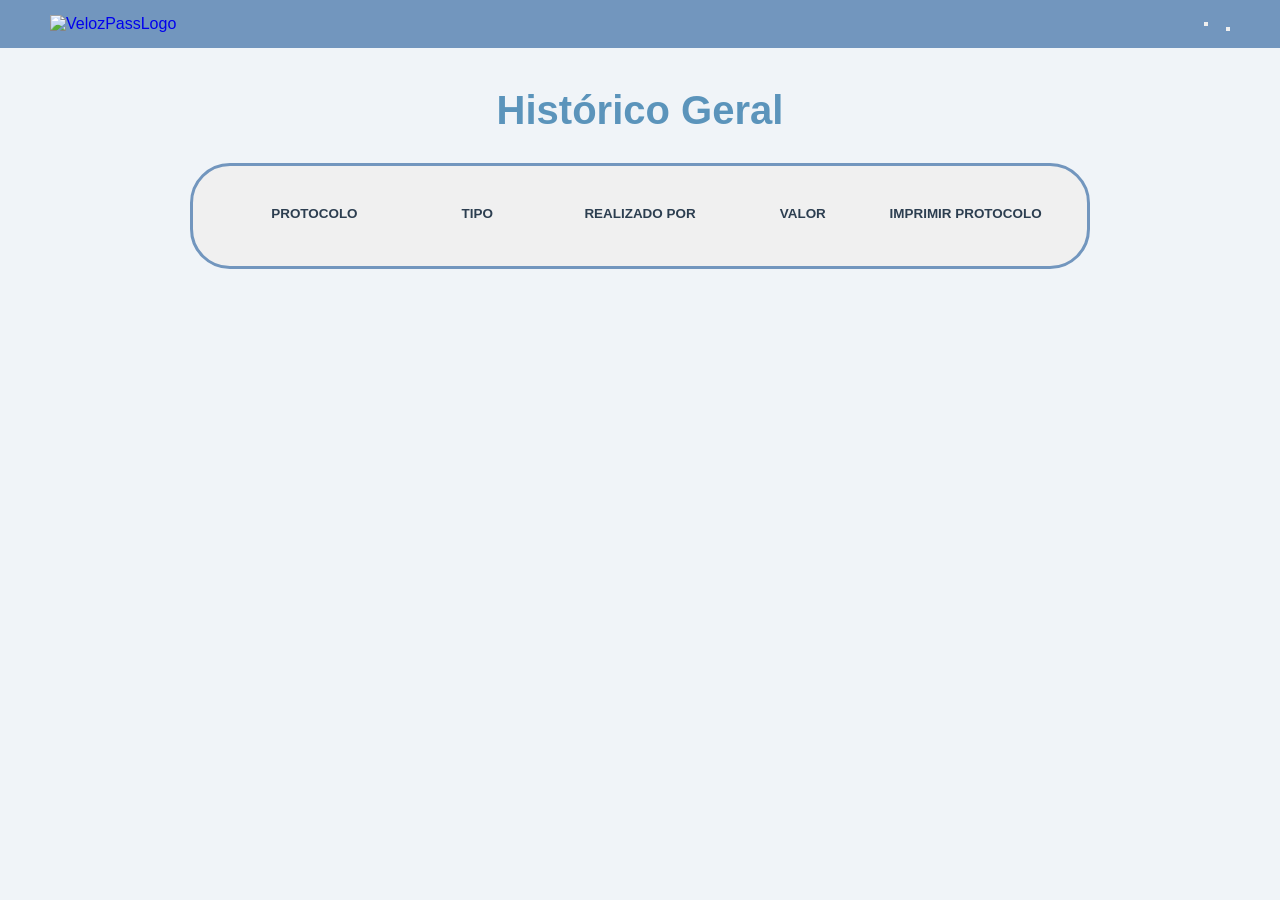
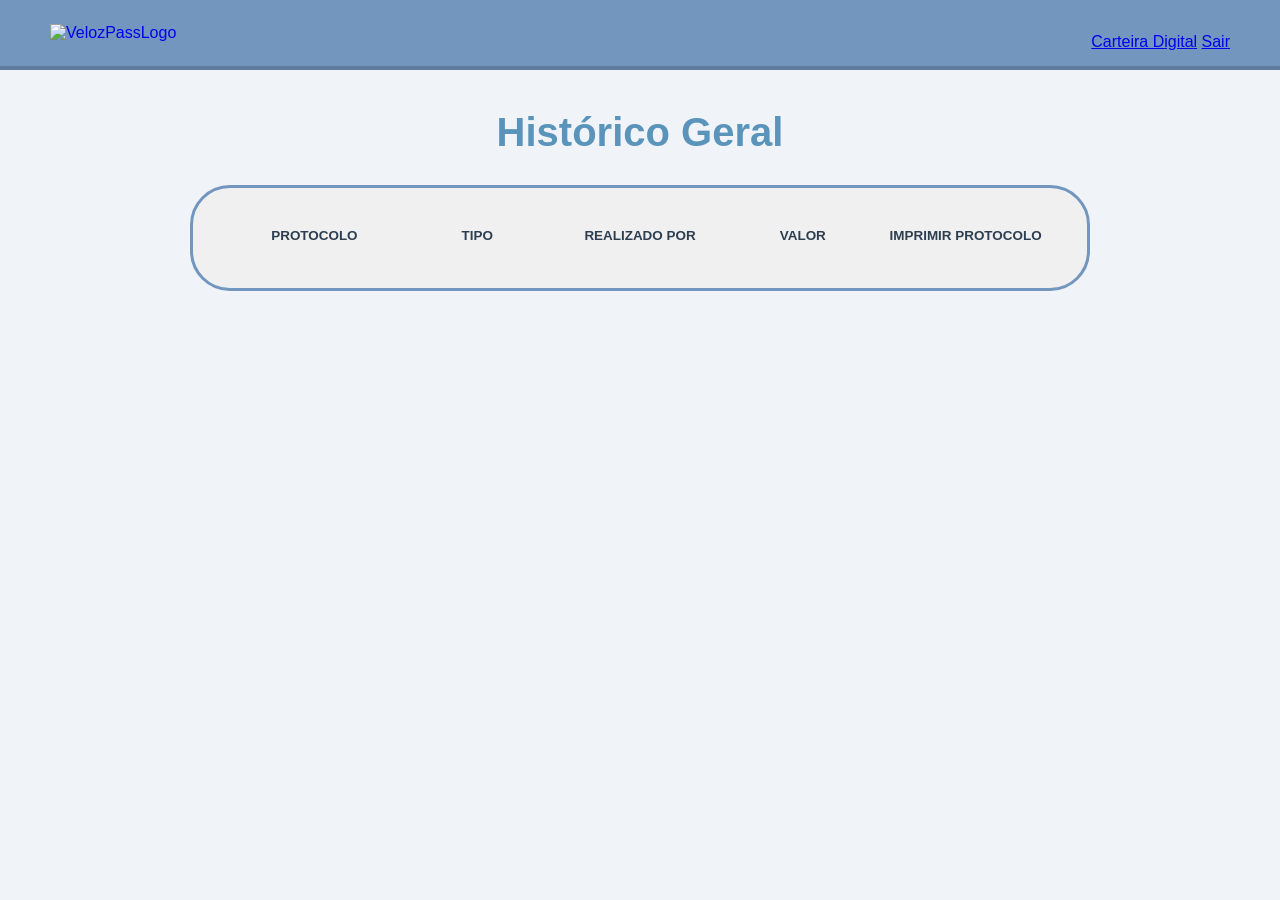

Remoção do Dropdown container e alteração no CSS cabeçalho.

--- a/SGDB/public/css/style3.css
+++ b/SGDB/public/css/style3.css
@@ -21,6 +21,7 @@ body {
 .cabeçalho {
     background-color: #7296be;
     padding: 15px 50px;
+    border-bottom: 4px solid #607ba0;
     display: flex;
     justify-content: space-between;
     align-items: center;
@@ -47,13 +48,7 @@ body {
     gap: 20px;
 }
 
-.user-actions:hover {
-    color: rgb(238, 238, 238);
-    cursor: pointer;
-    transition: all 0.4s ease;
-}
-
-.first-button {
+.icon-button {
     background: none;
     border: none;
     color: white;
@@ -61,48 +56,33 @@ body {
     cursor: pointer;
 }
 
-.second-button {
-    background: none;
-    border: none;
-    color: white;
-    font-size: 2rem;
+.icon-button:hover {
+    color: rgb(235, 235, 235);
     cursor: pointer;
+    transition: all 0.3s ease;
 }
 
-.dropdown-container {
-    position: relative;
-}
-
-.dropdown-content {
-    display: none;
-    position: absolute;
-    right: 0;
-    top: 100%;
-    background-color: #ffffff;
-    min-width: 180px;
-    box-shadow: 0px 8px 16px rgba(0, 0, 0, 0.2);
-    border-radius: 8px;
-    z-index: 1000;
-    padding: 10px 0;
-}
-
-.dropdown-content.active {
-    display: flex;
-    flex-direction: column;
-}
-
-.dropdown-content a {
-    color: #333;
-    padding: 10px 20px;
+.header-link {
     text-decoration: none;
+    color: white;
     font-size: 0.9rem;
+    font-weight: 600;
     display: flex;
     align-items: center;
-    gap: 10px;
+    gap: 8px;
+    padding: 8px 15px;
+    border-radius: 20px;
+    background-color: rgba(255, 255, 255, 0.1);
+    transition: all 0.3s ease;
 }
 
-.dropdown-content a:hover {
-    background-color: #f1f1f1;
+.header-link i {
+    font-size: 1.2rem;
+}
+
+.header-link:hover {
+    background-color: rgba(255, 255, 255, 0.2);
+    color: #f0f4f8;
 }
 
 /* Modo Escuro */
@@ -118,6 +98,23 @@ body {
 .dark-mode .cabeçalho {
     background-color: #1f2a36;
     color: #ffffff;
+    border-bottom: 4px solid #2f3e53;
+}
+
+.dark-mode .header-link {
+    background-color: rgba(255, 255, 255, 0.05);
+    color: #a9cdff;
+}
+
+.dark-mode .header-link:hover {
+    background-color: rgba(255, 255, 255, 0.15);
+    color: #ffffff;
+}
+
+.dark-mode .icon-button:hover{
+    color: rgb(167, 199, 255);
+    transition: all 0.4s ease;
+    cursor: pointer;
 }
 
 .dark-mode .card-container {
@@ -199,6 +196,14 @@ body {
 
     .logotipo img {
         height: 35px;
+    }
+
+    .header-link span {
+        display: none;
+    }
+    .header-link {
+        padding: 8px;
+        background: none;
     }
 
     .header-actions {
